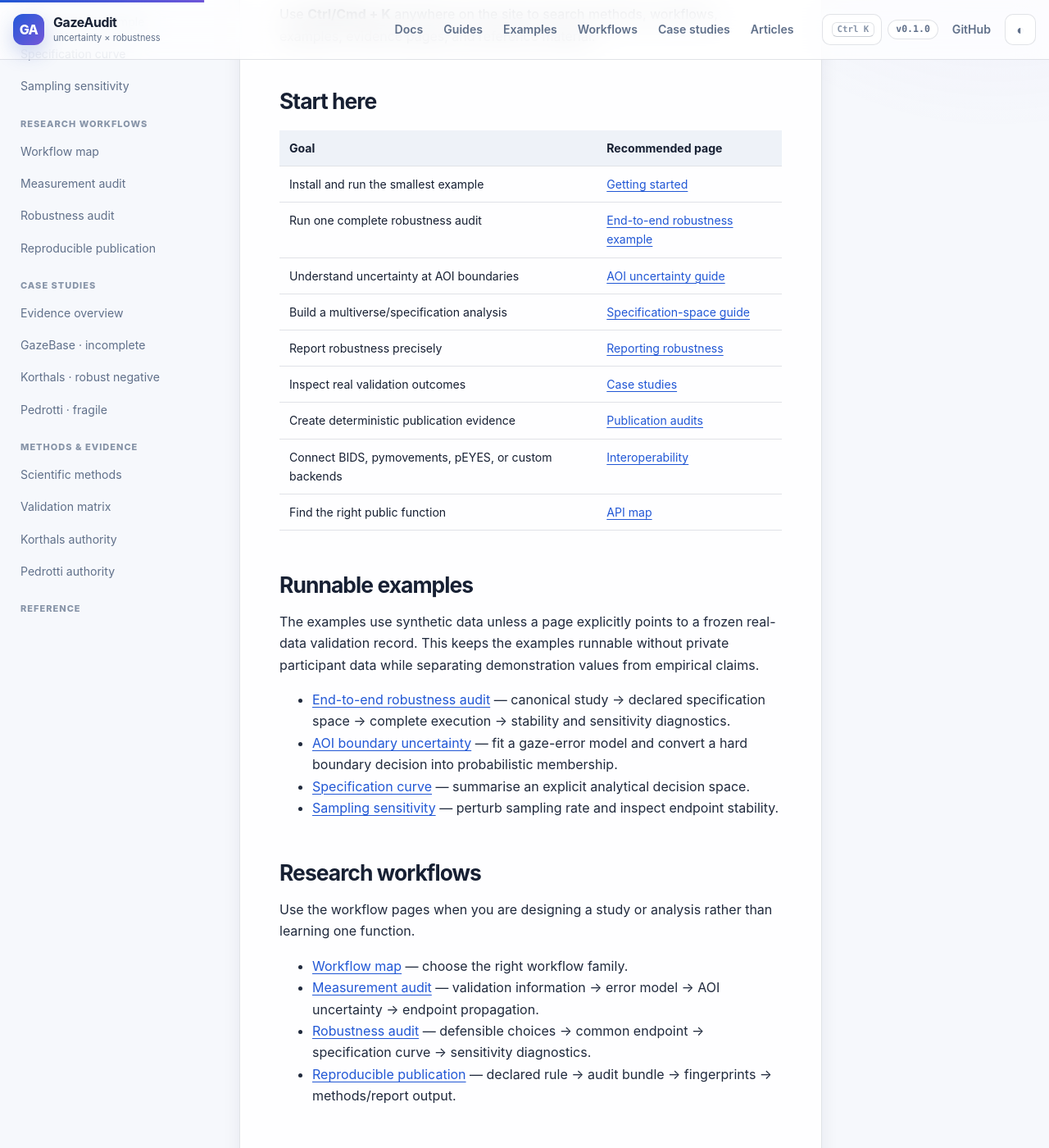
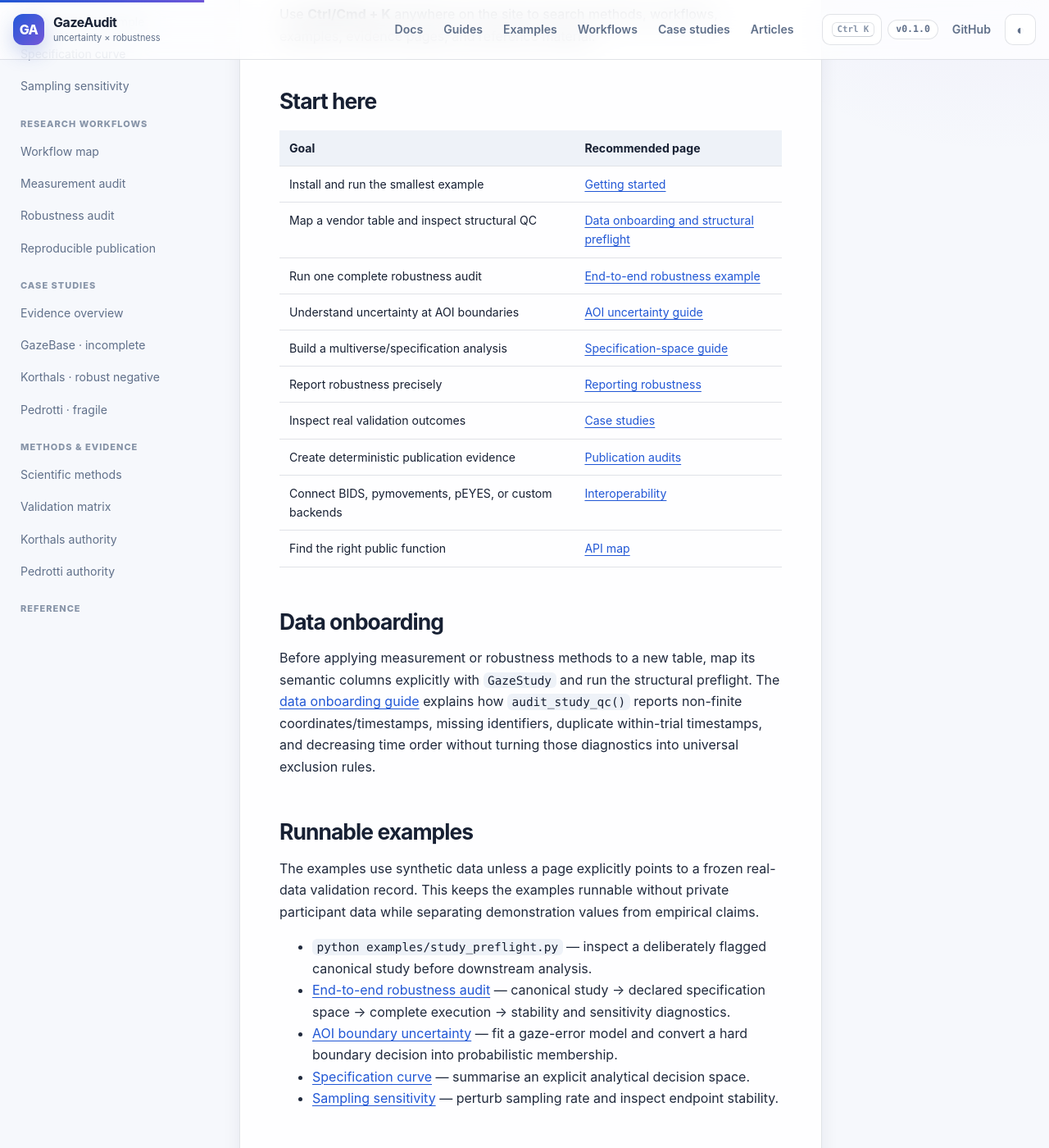
Before and after one commit to stefanosbalaskas/GazeAudit, a Jekyll site: the page built from docs/index.md, in a window 1280 px wide and 1400 px high, scrolled down 631 px. Shown: the whole window at 82% size. Built offline with Jekyll 4.4.1, drawn with Linux system fonts in a browser that asks for light colours; some of the changed text lies outside the part shown.

Commit message:
docs: promote study preflight onboarding

```diff
--- a/docs/index.md
+++ b/docs/index.md
@@ -6,7 +6,7 @@ kicker: Documentation
 
 # Documentation hub
 
-GazeAudit documentation is organised around **research tasks**, not only modules. Start with the smallest runnable example, then move into measurement uncertainty, specification-space design, sensitivity analysis, frozen real-data case studies, and reproducible publication.
+GazeAudit documentation is organised around **research tasks**, not only modules. Start with the smallest runnable example, then move into structural preflight, measurement uncertainty, specification-space design, sensitivity analysis, frozen real-data case studies, and reproducible publication.
 
 <div class="callout info">
 <strong>Current release</strong>
@@ -20,6 +20,7 @@ Use **Ctrl/Cmd + K** anywhere on the site to search methods, workflows, examples
 | Goal | Recommended page |
 |---|---|
 | Install and run the smallest example | [Getting started](getting-started/) |
+| Map a vendor table and inspect structural QC | [Data onboarding and structural preflight](guides/data-onboarding/) |
 | Run one complete robustness audit | [End-to-end robustness example](examples/end-to-end-robustness/) |
 | Understand uncertainty at AOI boundaries | [AOI uncertainty guide](guides/aoi-uncertainty/) |
 | Build a multiverse/specification analysis | [Specification-space guide](guides/specification-space/) |
@@ -29,10 +30,15 @@ Use **Ctrl/Cmd + K** anywhere on the site to search methods, workflows, examples
 | Connect BIDS, pymovements, pEYES, or custom backends | [Interoperability](guides/interoperability/) |
 | Find the right public function | [API map](reference/api-map/) |
 
+## Data onboarding
+
+Before applying measurement or robustness methods to a new table, map its semantic columns explicitly with `GazeStudy` and run the structural preflight. The [data onboarding guide](guides/data-onboarding/) explains how `audit_study_qc()` reports non-finite coordinates/timestamps, missing identifiers, duplicate within-trial timestamps, and decreasing time order without turning those diagnostics into universal exclusion rules.
+
 ## Runnable examples
 
 The examples use synthetic data unless a page explicitly points to a frozen real-data validation record. This keeps the examples runnable without private participant data while separating demonstration values from empirical claims.
 
+- `python examples/study_preflight.py` — inspect a deliberately flagged canonical study before downstream analysis.
 - [End-to-end robustness audit](examples/end-to-end-robustness/) — canonical study → declared specification space → complete execution → stability and sensitivity diagnostics.
 - [AOI boundary uncertainty](examples/aoi-boundary/) — fit a gaze-error model and convert a hard boundary decision into probabilistic membership.
 - [Specification curve](examples/specification-curve/) — summarise an explicit analytical decision space.
```
